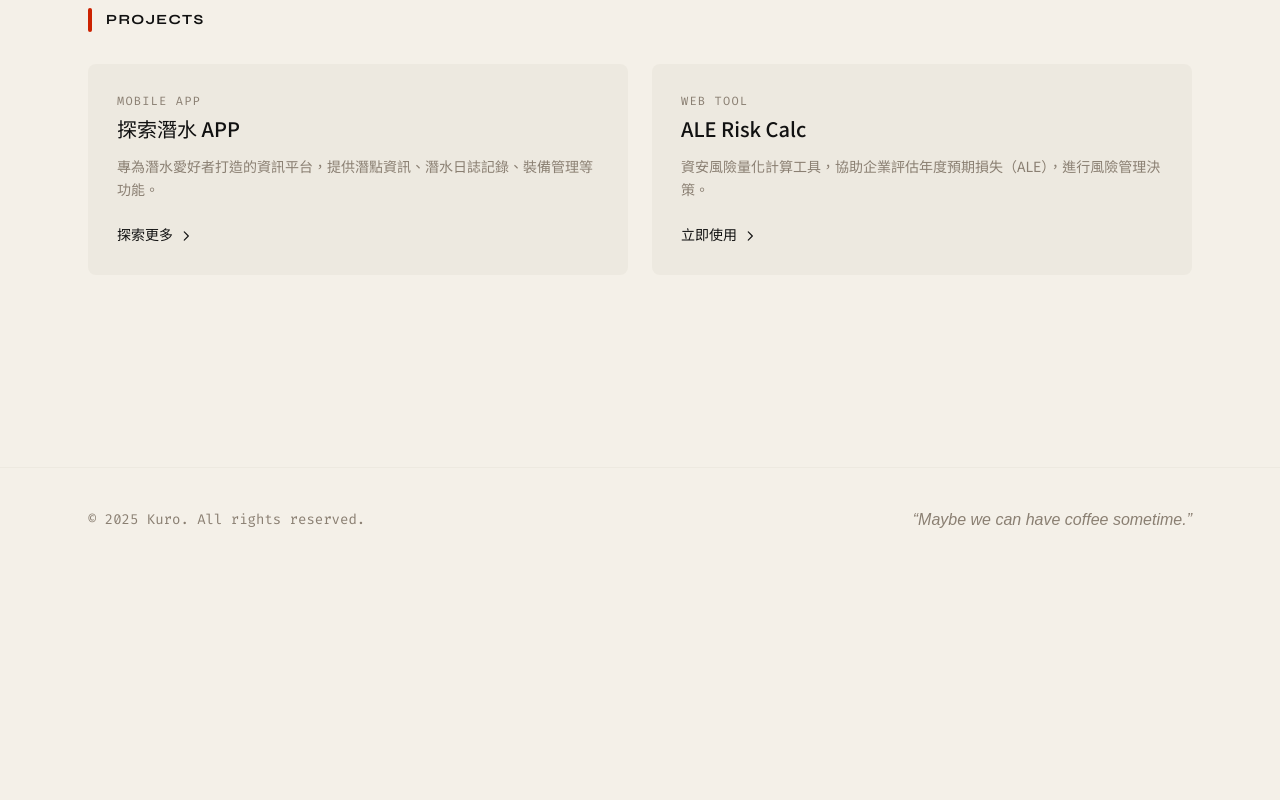
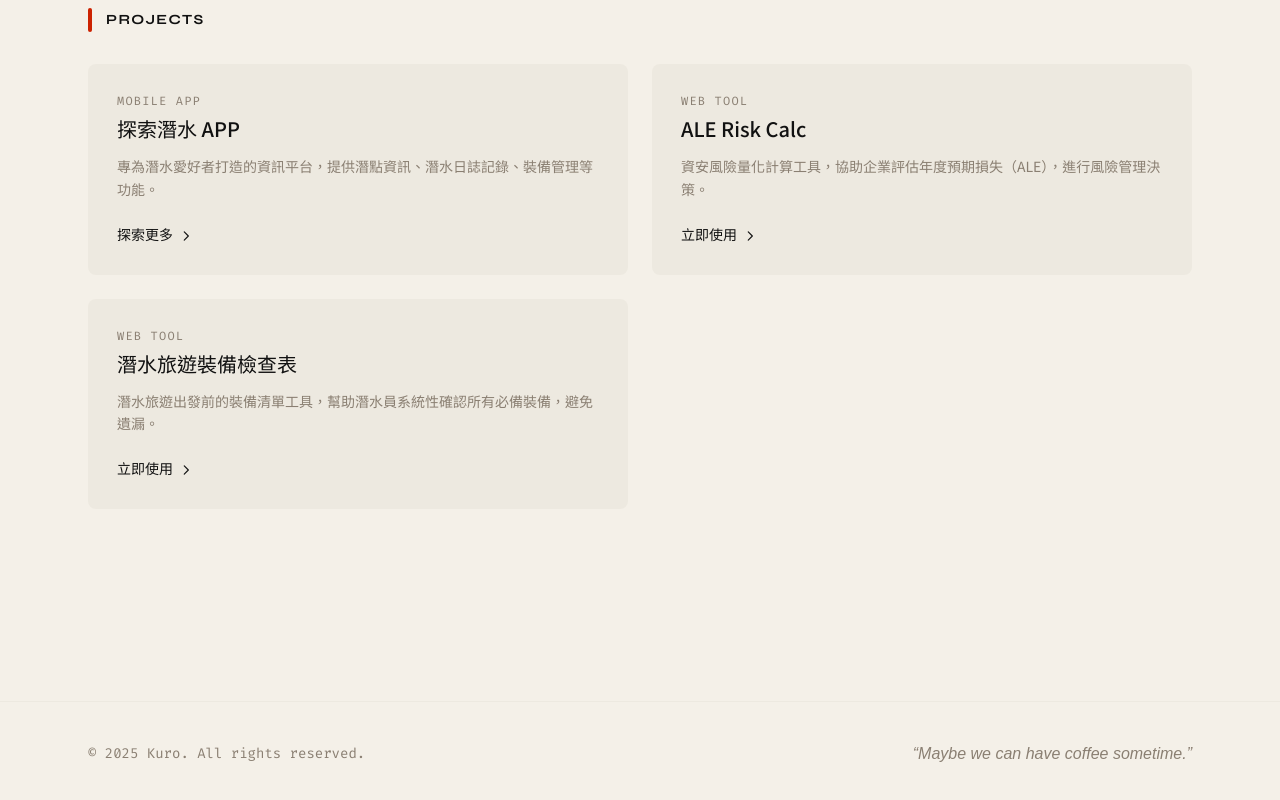
Before and after one commit to kuronetwork/kuronetwork.github.io, a Next.js app: page / in a window 1280 px wide. Shown: the part 1128-1928 px from the top of the page. Before the commit the page ends 1700 px from the top, so only its background shows below. Built offline with nearby package versions, Linux system fonts and the light colour scheme; a web font is replaced by a local one.

Commit message:
Update pages

```diff
--- a/app/page.tsx
+++ b/app/page.tsx
@@ -151,6 +151,13 @@
             description="資安風險量化計算工具，協助企業評估年度預期損失（ALE），進行風險管理決策。"
             cta="立即使用"
           />
+          <ProjectCard
+            href="https://dive.kuronetwork.me/"
+            subtitle="Web Tool"
+            title="潛水旅遊裝備檢查表"
+            description="潛水旅遊出發前的裝備清單工具，幫助潛水員系統性確認所有必備裝備，避免遺漏。"
+            cta="立即使用"
+          />
         </div>
       </section>
 
```
